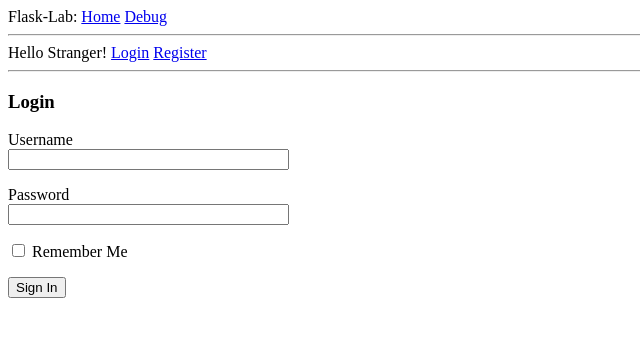
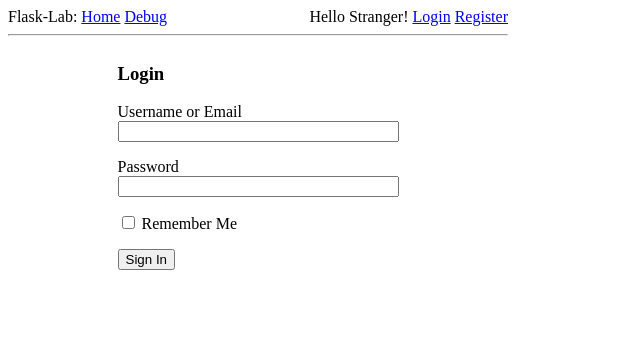
Before and after one commit to ltek0/Flask-Exercise, a Flask app: page /login in a window 1280 px wide. Shown: the top 337 px of the page, without its empty margins (0-640 px from the left). Run offline with Flask 3, Linux system fonts and the light colour scheme.

Commit message:
touchups

```diff
--- a/app.py
+++ b/app.py
@@ -1,6 +1,3 @@
-from app import flask_app
-
-
 import sqlalchemy as sa
 import sqlalchemy.orm as so
 from app import flask_app, db
--- a/app/forms.py
+++ b/app/forms.py
@@ -12,7 +12,7 @@ import re
 
 class user():
     class Login(FlaskForm):
-        username = StringField('Username', validators=[DataRequired()])
+        username = StringField('Username or Email', validators=[DataRequired()])
         password = PasswordField('Password', validators=[DataRequired()])
         remember_me = BooleanField('Remember Me')
         submit = SubmitField('Sign In')
@@ -34,7 +34,6 @@ class user():
             if db.session.scalar(sa.select(User).where(User.email == email.data)):
                 raise ValidationError('An account with this email already exist. Please use a different email.')
 
-        '''
         def validate_password(self, password: str):
             conditions = ['Your password must:']
             if len(password.data) < 8:
@@ -43,8 +42,7 @@ class user():
                 conditions.append('contain at least one lowercase letter.')
             if not re.search('[A-Z]', password.data):
                 conditions.append('contain at least one uppercase letter.')
-            if not re.search('[0-9]', password.data):
+            if not re.search('[0-9]', password.data) or len(password.data) <= 1:
                 conditions.append('contain at least one number.')
             if len(conditions) > 1:
                 raise ValidationError('\n'.join(conditions))
-        '''
--- a/app/routes_tools.py
+++ b/app/routes_tools.py
@@ -10,8 +10,10 @@ def get_next_url_from_request(request):
     #if not present or domain not the same
     if not next_url or urlparse(next_url).netloc != urlparse(request.url).netloc:
 
-        # use referrer if not the same as current url
+        # if not the same as current url
         if request.referrer and request.referrer != request.url:
+
+            # use referrer
             return request.referrer
 
         # none, use index
--- a/app/templates/base.html
+++ b/app/templates/base.html
@@ -8,13 +8,28 @@
     {% else %}
     <title>No Title Specified</title>
     {% endif %}
+    <style>
+      .bar-rapper {
+        display: flex;
+        justify-content: space-between;
+      }
+      .center_content {
+        display: flex;
+        justify-content: center;
+      }
+    </style>
   </head>
   <body>
+    <div style="width: 500px;">
+      <div class="bar-rapper">
+
         <div>
           Flask-Lab:
           <a href="{{ url_for('index') }}">Home</a>
           <a href="{{ url_for('debug_url') }}">Debug</a>
-      <hr />
+        </div>
+
+        <div>
           {% if not current_user.is_authenticated %}
           Hello Stranger!
           <a href="{{ url_for('login') }}">Login</a>
@@ -26,8 +41,10 @@
           </p>
           {% endif %}
         </div>
+      </div>
+    <hr />
 
-    <hr />
+    <div class="center_content">
       {% with messages = get_flashed_messages() %} {% if messages %}
       <ul>
         {% for message in messages %}
@@ -35,5 +52,8 @@
         {% endfor %}
       </ul>
       {% endif %} {% endwith %} {% block content %}{% endblock %}
+    </div>
+
+  </div>
   </body>
 </html>
--- a/app/templates/login.html
+++ b/app/templates/login.html
@@ -1,4 +1,7 @@
 {% extends "base.html" %} {% block content %}
+<style>
+</style>
+<div class="login_rapper">
 <div>
   <h3>Login</h3>
 
@@ -22,5 +25,5 @@
     <p>{{ form.submit() }}</p>
   </form>
 </div>
-
+</div>
 {% endblock %}
```
Also changed, not shown: .test/crud.py (renamed from app/crud.py). Lines whose indentation alone changed are shown as unchanged.
